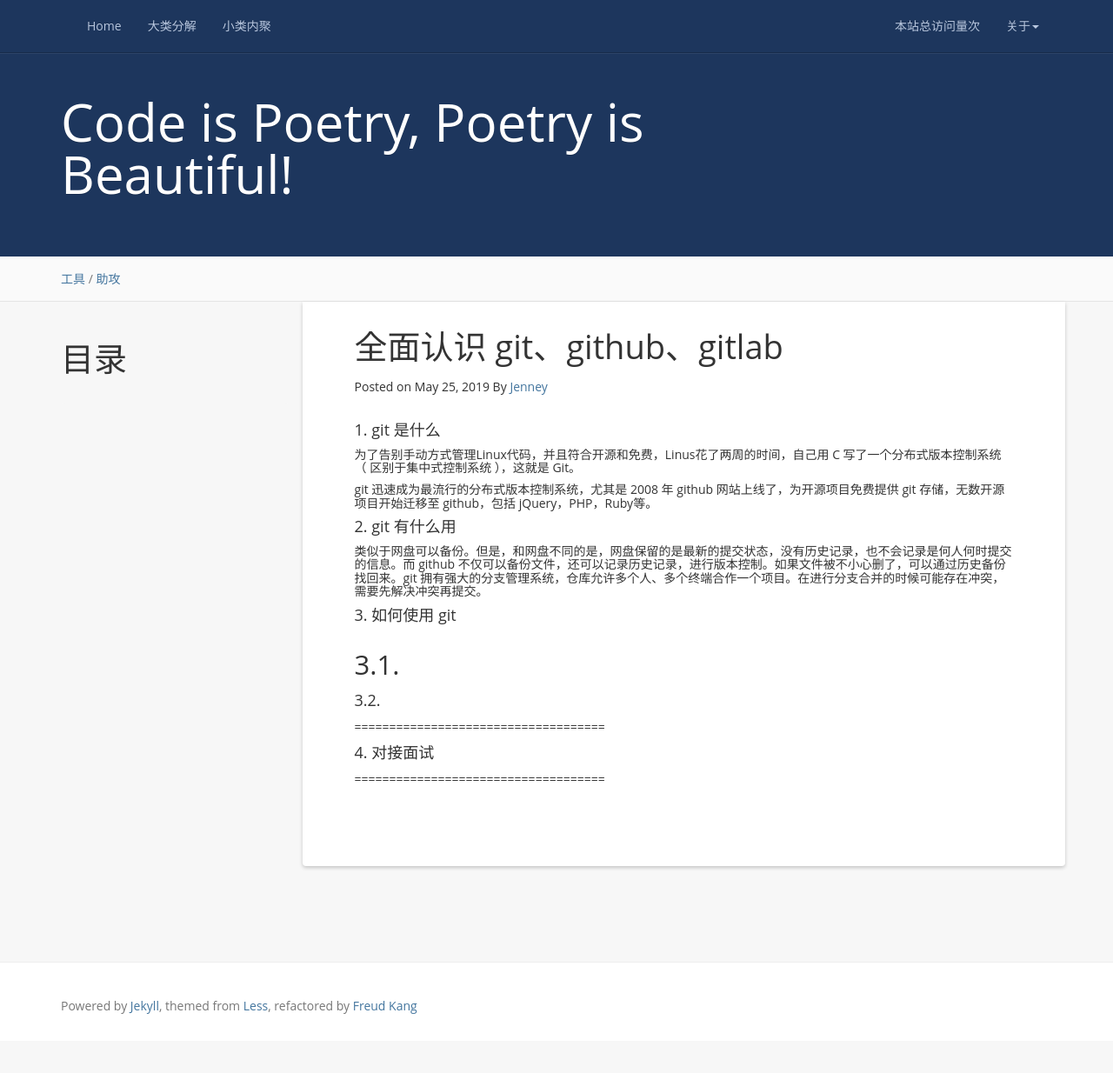
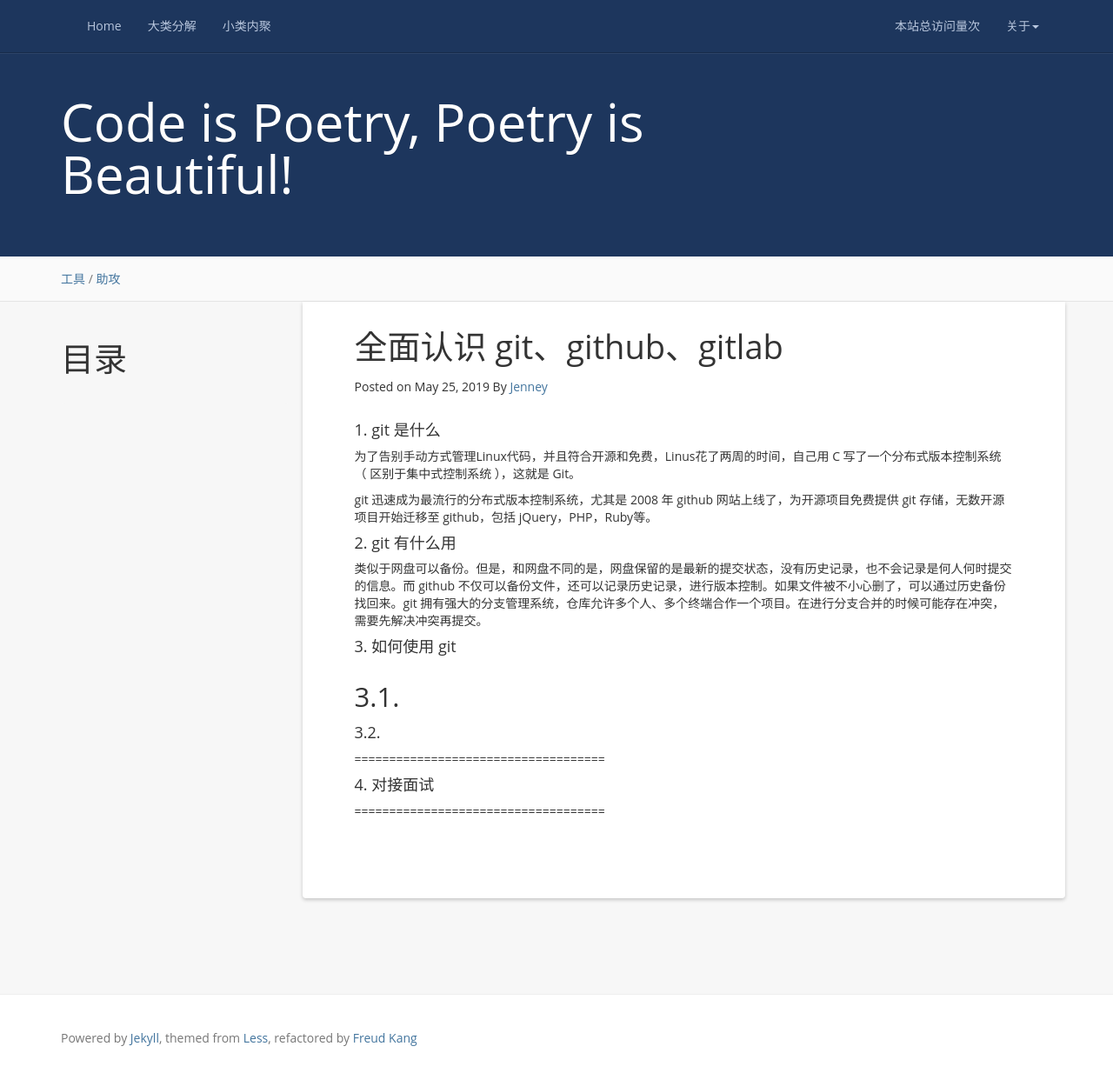
Before and after one commit to JenneyXu/JenneyXu.github.io, a Jekyll site: the page built from _posts/2019-05-26-认识 git 这一篇就够了.md, in a window 1280 px wide and 1234 px high. Shown: the whole window at 87% size. Built offline with Jekyll 4.4.1, drawn with Linux system fonts in a browser that asks for light colours; nearby versions of some CDN libraries; a script that is not in the unit is left out; comment, search, counter and statistics services are not loaded.

Commit message:
个人博客

```diff
--- a/_posts/2019-05-26-认识 git 这一篇就够了.md
+++ b/_posts/2019-05-26-认识 git 这一篇就够了.md
@@ -8,13 +8,13 @@ tag: 助攻
 
 #### 1. git 是什么			{#say-goodbyte}
 
-##### 为了告别手动方式管理Linux代码，并且符合开源和免费，Linus花了两周的时间，自己用 C 写了一个分布式版本控制系统（ 区别于集中式控制系统 ），这就是 Git。
+为了告别手动方式管理Linux代码，并且符合开源和免费，Linus花了两周的时间，自己用 C 写了一个分布式版本控制系统（ 区别于集中式控制系统 ），这就是 Git。
 
-##### git 迅速成为最流行的分布式版本控制系统，尤其是 2008 年 github 网站上线了，为开源项目免费提供 git 存储，无数开源项目开始迁移至 github，包括 jQuery，PHP，Ruby等。
+git 迅速成为最流行的分布式版本控制系统，尤其是 2008 年 github 网站上线了，为开源项目免费提供 git 存储，无数开源项目开始迁移至 github，包括 jQuery，PHP，Ruby等。
 
 #### 2. git 有什么用			{#say-goodbyte}
 
-##### 类似于网盘可以备份。但是，和网盘不同的是，网盘保留的是最新的提交状态，没有历史记录，也不会记录是何人何时提交的信息。而 github 不仅可以备份文件，还可以记录历史记录，进行版本控制。如果文件被不小心删了，可以通过历史备份找回来。git 拥有强大的分支管理系统，仓库允许多个人、多个终端合作一个项目。在进行分支合并的时候可能存在冲突，需要先解决冲突再提交。
+类似于网盘可以备份。但是，和网盘不同的是，网盘保留的是最新的提交状态，没有历史记录，也不会记录是何人何时提交的信息。而 github 不仅可以备份文件，还可以记录历史记录，进行版本控制。如果文件被不小心删了，可以通过历史备份找回来。git 拥有强大的分支管理系统，仓库允许多个人、多个终端合作一个项目。在进行分支合并的时候可能存在冲突，需要先解决冲突再提交。
 
 #### 3. 如何使用 git			{#say-goodbyte}
 
```
